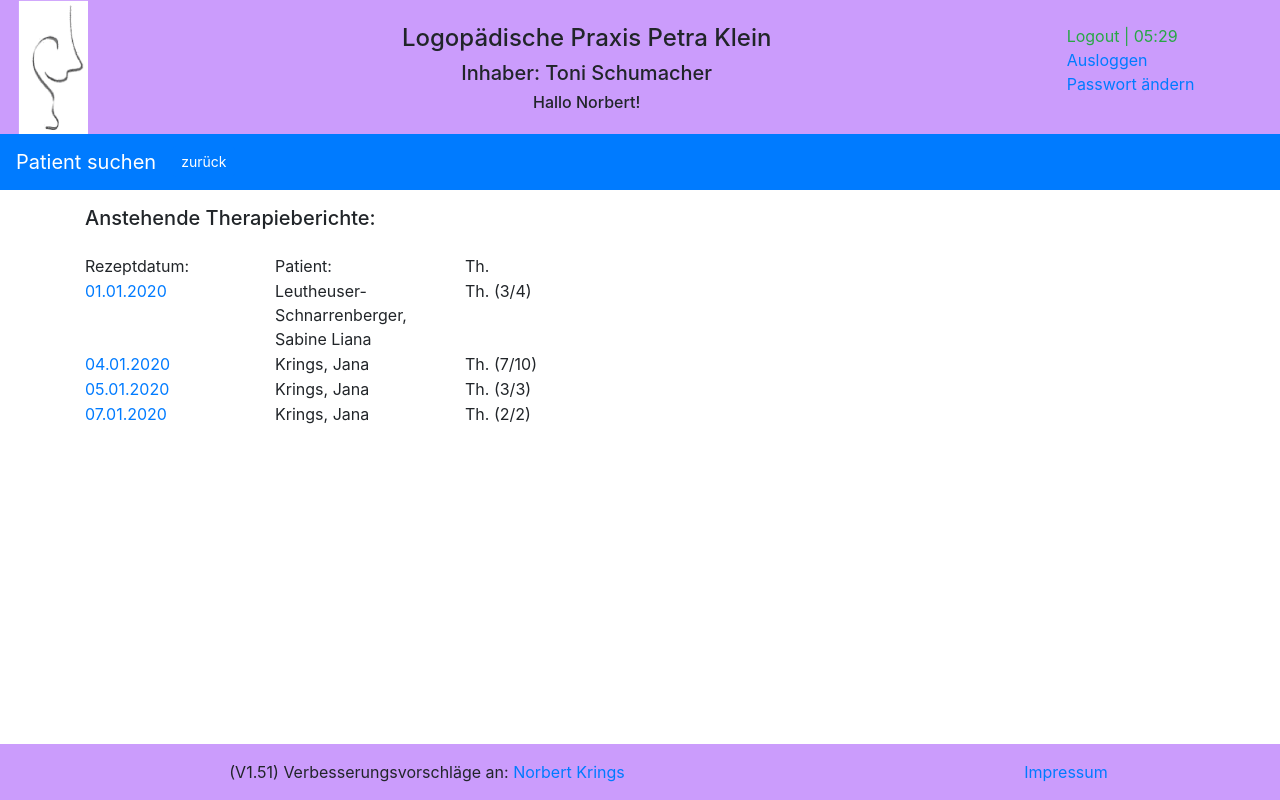
After one commit to nkrings-nettersheim/logopaedie, a Django app: page /reports/open_reports/ in a window 1280 px wide. The commit adds this page. Run offline with Django 3.2, Linux system fonts and the light colour scheme; a user stored in the database is signed in; data comes from the database, SQL or seed files in the repository; both versions use the stored data as it was after the commit; data that the repository does not hold is empty; some libraries are stand-ins or nearby versions.

Commit message:
Version 1.51

```diff
--- a/logopaedie/settings.py
+++ b/logopaedie/settings.py
@@ -157,7 +157,8 @@ LOGIN_REDIRECT_URL = '/reports/'
 
 # Eingefügt nk 21.07.2019
 SESSION_EXPIRE_AT_BROWSER_CLOSE = True
-SESSION_EXPIRE_SECONDS = 30*60
+# 30 * 60 = 30 Minuten + 5 Sekunden, damit die Session noch existiert, wenn nach 30 Minuten der Logout erfolgt
+SESSION_EXPIRE_SECONDS = 30*60+5
 #SESSION_EXPIRE_AFTER_LAST_ACTIVITY = True
 
 
--- a/reports/static/reports/js_files/countdown.js
+++ b/reports/static/reports/js_files/countdown.js
@@ -6,7 +6,7 @@
  			var now = new Date();
 			now = (Date.parse(now) / 1000);
 
-            var timeLeft = endTime - now;
+            var timeLeft = endTime - now - 5;
 
 			var days = Math.floor(timeLeft / 86400);
 			var hours = Math.floor((timeLeft - (days * 86400)) / 3600);
--- a/reports/templates/footer.html
+++ b/reports/templates/footer.html
@@ -3,7 +3,7 @@
                 <div class="col-sm-2">
                 </div>
                 <div class="col-sm-4 d-none d-md-block">
-                    (V1.5) Verbesserungsvorschläge an: <a href="mailto:norbert.krings@t-online.de"> Norbert Krings</a>
+                    (V1.51) Verbesserungsvorschläge an: <a href="mailto:norbert.krings@t-online.de"> Norbert Krings</a>
                 </div>
                 <div class="col-sm-2">
                 </div>
--- a/reports/templates/reports/doctor.html
+++ b/reports/templates/reports/doctor.html
@@ -58,7 +58,7 @@
         <br>
         <div class="row">
             <div class="col-sm-2">
-                <div class="small inline">Straße/HsNr.:</div>
+                <div class="small inline">Straße/Nr.:</div>
             </div>
             <div class="col-sm-6">
                 <strong>{{ doctor.doctor_street }}</strong>
--- a/reports/templates/reports/doctor_form.html
+++ b/reports/templates/reports/doctor_form.html
@@ -61,7 +61,7 @@
             </div>
         </div>
         <div class="form-group row">
-            <label for="{{ form.doctor_street.id_for_label }}" class="col-sm-2 control-label">Strasse/HsNr.:</label>
+            <label for="{{ form.doctor_street.id_for_label }}" class="col-sm-2 control-label">Strasse/Nr.:</label>
             <div class="col-sm-6">
                 {{ form.doctor_street }}
                 <div class="text-danger">{{ form.doctor_street.errors }}</div>
--- /dev/null
+++ b/reports/templates/reports/open_reports.html
@@ -0,0 +1,52 @@
+{% extends "base.html" %}
+
+{% block extrahead %}
+    {% load static %}
+    <link rel="stylesheet" href="{% static 'reports/style_e2.css' %}">
+{% endblock %}
+
+{% block nav %}
+<nav class="navbar navbar-expand-sm bg-primary navbar-dark">
+  <a class="navbar-brand" href="{% url 'reports:index' %}" >Patient suchen</a>
+  <button class="navbar-toggler" type="button" data-toggle="collapse" data-target="#collapsibleNavbar">
+    <span class="navbar-toggler-icon"></span>
+  </button>
+  <div class="collapse navbar-collapse" id="collapsibleNavbar">
+    <ul class="navbar-nav">
+        <li class="nav-item">
+          <a class="btn btn-primary btn-sm" href="{% url 'reports:index' %}" role="button">zurück</a>
+        </li>
+    </ul>
+  </div>
+</nav>
+{% endblock %}
+
+{% block content %}
+<content>
+    <p></p>
+    <div class="container">
+           <div class="form-group row">
+               <div class="col-sm-4">
+                   <h5>Anstehende Therapieberichte:</h5>
+               </div>
+           </div>
+            <div class="row">
+                <div class="col-sm-2">Rezeptdatum:</div>
+                <div class="col-sm-2">Patient: </div>
+                <div class="col-sm-2">Th.</div>
+                <div class="col-sm-7"> </div>
+            </div>
+
+            {% for tp in reports %}
+            <div class="row">
+                <div class="col-sm-2">
+                    <a href="/reports/therapy/{{ tp.id }}/">{{ tp.recipe_date | date:"d.m.Y"}}</a>
+                </div>
+                <div class="col-sm-2">{{ tp.pa_last_name }}, {{ tp.pa_first_name }} </div>
+                <div class="col-sm-2">Th. ({{ tp.prvc }}/{{ tp.therapy_regulation_amount }}) </div>
+                <div class="col-sm-7"> </div>
+            </div>
+            {% endfor %}
+    </div>
+</content>
+{% endblock %}
--- a/reports/templates/reports/patient.html
+++ b/reports/templates/reports/patient.html
@@ -55,7 +55,7 @@
                 <div class="small inline">Ort: </div> <strong> {{ patient.pa_city}}</strong>
             </div>
             <div class="col-sm">
-                <div class="small inline">Straße/HsNr.: </div> <strong>  {{ patient.pa_street}}</strong>
+                <div class="small inline">Straße/Nr.: </div> <strong>  {{ patient.pa_street}}</strong>
             </div>
             <div class="col-sm">
                 <div class="small inline">Geschlecht: </div> <strong>  {{ patient.get_pa_gender_display}}</strong>
--- a/reports/templates/reports/patient_form.html
+++ b/reports/templates/reports/patient_form.html
@@ -66,7 +66,7 @@
             </div>
         </div>
         <div class="form-group row">
-            <label for="{{ form.pa_street.id_for_label }}" class="col-sm-2 control-label">Strasse/HsNr.:</label>
+            <label for="{{ form.pa_street.id_for_label }}" class="col-sm-2 control-label">Strasse/Nr.:</label>
             <div class="col-sm-6">
                 {{ form.pa_street }}
                 <div class="text-danger">{{ form.pa_street.errors }}</div>
--- a/reports/urls.py
+++ b/reports/urls.py
@@ -54,6 +54,8 @@ urlpatterns = [
     path('add/pa_something/', views.add_pa_something, name='add_pa_something'),
     path('edit/pa_something/<id>/', views.edit_pa_something, name='edit_pa_something'),
 
+    path('open_reports/', views.open_reports, name='open_reports'),
+
     path('getSessionTimer/', views.getSessionTimer, name='getSessiontimer'),
 
 ]
--- a/reports/views.py
+++ b/reports/views.py
@@ -47,10 +47,6 @@ logger = logging.getLogger(__name__)
 
 def index(request):
     request.session.set_expiry(settings.SESSION_EXPIRE_SECONDS)
-    #therapist_value = Therapist.objects.filter(tp_user_logopakt='pklein')
-    #assert False
-    #reports_list = Process_report.objects.filter(therapists=therapist_value.tp_last_name)
-
     logger.debug('Indexseite wurde geladen')
     form = IndexForm()
     return render(request, 'reports/index.html', {'form': form})
@@ -70,6 +66,46 @@ class PatientView(generic.ListView):
 
     def get_queryset(self):
         return Patient.objects.all()
+
+
+##########################################################################
+# open Reports
+##########################################################################
+
+def open_reports(request):
+    request.session.set_expiry(settings.SESSION_EXPIRE_SECONDS)
+    therapist_value = Therapist.objects.filter(tp_user_logopakt=str(request.user))
+    if therapist_value:
+        therapy_list = Therapy.objects.filter(therapists=therapist_value[0].id).order_by('recipe_date')
+    else:
+        therapy_list = Therapy.objects.all().order_by('recipe_date')
+    reports_list = []
+    for tp_item in therapy_list:
+        report_date_value = ''
+        process_report_value = Process_report.objects.filter(therapy=tp_item.id)
+        process_report_value_count = process_report_value.count()
+        tp_item.prvc = process_report_value_count
+        quotient = process_report_value_count / int(tp_item.therapy_regulation_amount)
+        if quotient > 0.6:
+            therapy_report_result = Therapy_report.objects.filter(therapy_id=tp_item.id)
+            try:
+                report_date_value = therapy_report_result[0].report_date
+            except:
+                logger.debug("Try Exception")
+
+            if not report_date_value:
+                patient_value = Patient.objects.filter(id=tp_item.patients.id)
+                tp_item.pa_last_name = patient_value[0].pa_last_name
+                tp_item.pa_first_name = patient_value[0].pa_first_name
+                reports_list.append(tp_item)
+        logger.debug('verordnet: ' + str(tp_item.therapy_regulation_amount) +
+                    ' ;Therapien: ' + str(process_report_value_count) +
+                    ' Quotient: ' + str(quotient) +
+                    ' report_date_value: ' + str(report_date_value))
+
+    #assert False
+    logger.debug('Open_Reports wurde geladen')
+    return render(request, 'reports/open_reports.html', {'reports': reports_list})
 
 
 ##########################################################################
@@ -542,8 +578,6 @@ def edit_pa_something(request, id=None):
         return redirect('/reports/patient/' + str(item.patient_id))
     logger.debug('edit_pa_something: Sonstige Form aufgerufen für ID: ' + id)
     return render(request, 'reports/pa_something_form.html', {'form': form})
-
-
 
 
 ##########################################################################
@@ -1098,8 +1132,12 @@ def post_login(sender, user, **kwargs):
 
 
 @receiver(user_logged_out)
-def post_logout(sender, user, **kwargs):
-    logger.info(' ausgeloggt')
+def post_logout(sender, request, user, **kwargs):
+    try:
+        logger.info('{:>2}'.format(user.id) + ' ausgeloggt')
+    except:
+        logger.info('User ausgeloggt')
+
 
 
 # **************************************************************************************************
@@ -1134,7 +1172,8 @@ logging.config.dictConfig({
         },
         'reports': {
             'level': 'INFO',
-            'handlers': ['console', 'file']
+            'handlers': ['console', 'file'],
+            'propagate': False,
         },
         'django.request': {
             'level': 'DEBUG',
--- a/static/reports/js_files/countdown.js
+++ b/static/reports/js_files/countdown.js
@@ -6,7 +6,7 @@
 			var now = new Date();
 			now = (Date.parse(now) / 1000);
 
-            var timeLeft = endTime - now;
+            var timeLeft = endTime - now - 5;
 
 			var days = Math.floor(timeLeft / 86400);
 			var hours = Math.floor((timeLeft - (days * 86400)) / 3600);
```
Also changed, not shown: reports/templates/reports/index.html (+3 -8 lines), db.sqlite3, 2 other files.
